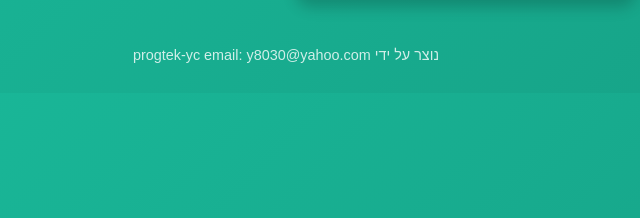
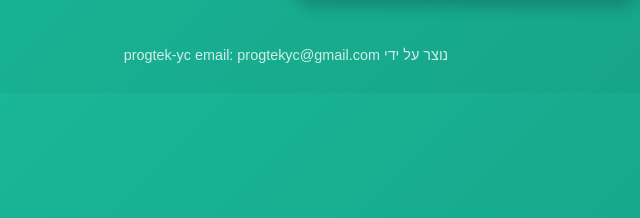
Before and after one commit to progtek-y-c/Win, a plain HTML site: page index.html in a window 1280 px wide. Shown: the part 263-481 px from the top of the page, 354-994 px from the left. Drawn offline with Linux system fonts and the light colour scheme.

Commit message:
Update index.html

```diff
--- a/index.html
+++ b/index.html
@@ -86,7 +86,7 @@
 </ul>
 
 <div class="footer">
-    נוצר על ידי progtek-yc email: y8030@yahoo.com
+    נוצר על ידי progtek-yc email: progtekyc@gmail.com
 </div>
 
 </body>
```
